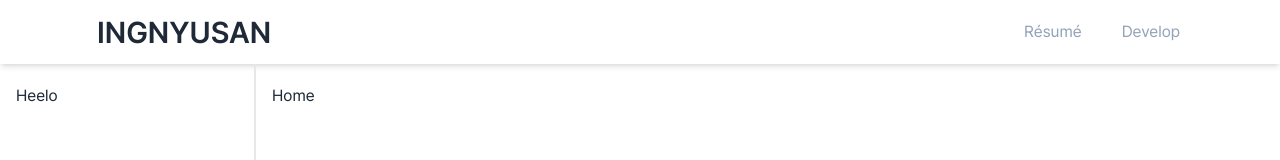
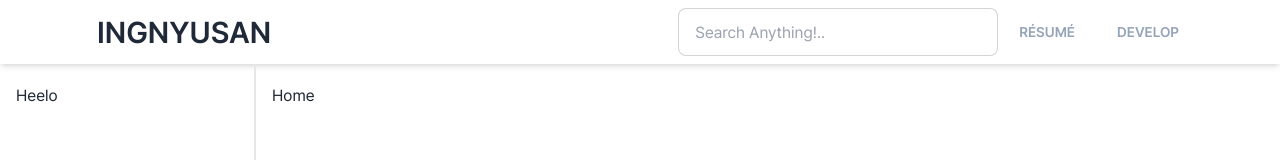
Before and after one commit to olcw78/ingnyusan, a React (Vite) app: page / in a window 1280 px wide. Shown: the top 160 px of the page. Built offline with nearby package versions, Linux system fonts and the light colour scheme.

Commit message:
add: Searchbar draft

```diff
--- a/src/components/layout/Navbar.tsx
+++ b/src/components/layout/Navbar.tsx
@@ -1,26 +1,35 @@
+import SearchBar from "@/components/search-bar/SearchBar";
 import type { FC } from "react";
 import { Link } from "react-router-dom";
 
 const Navbar: FC = () => (
   <div className="px-20 shadow-md navbar min-h-[25px]">
     <div className="flex-1">
-      <Link to="/" className="btn btn-ghost">
+      <button className="btn btn-ghost">
+        <Link to="/">
           <span className="text-3xl">Ingnyusan</span>
         </Link>
+      </button>
     </div>
+
+    <SearchBar />
 
     <div className="flex-none">
       <ul className="gap-x-2 px-1 menu menu-horizontal">
         <li>
+          <button className="btn btn-ghost">
             <Link to="/Resume">
               <p className="text-slate-400 text-md">Résumé</p>
             </Link>
+          </button>
         </li>
 
         <li>
+          <button className="btn btn-ghost">
             <Link to="/Develop">
               <p className="text-slate-400 text-md">Develop</p>
             </Link>
+          </button>
         </li>
       </ul>
     </div>
--- /dev/null
+++ b/src/components/search-bar/SearchBar.tsx
@@ -0,0 +1,11 @@
+const SearchBar = () => {
+  return (
+    <input
+      type="text"
+      placeholder="Search Anything!.."
+      className="input input-bordered w-full max-w-xs"
+    />
+  );
+};
+
+export default SearchBar;
```
Also changed, not shown: 1 other file (tests, documents, lock files or other folders). Lines whose indentation alone changed are shown as unchanged.
